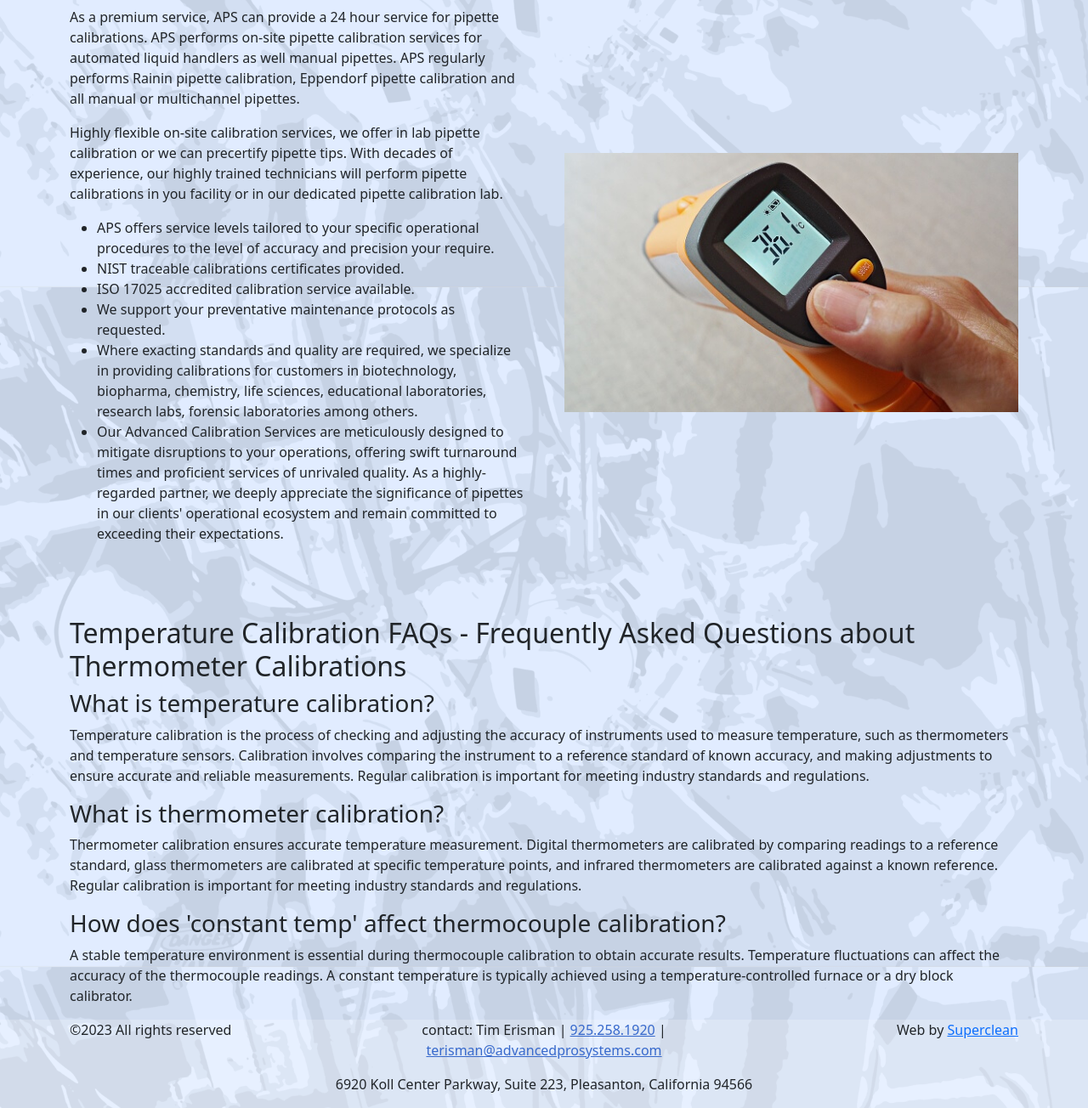
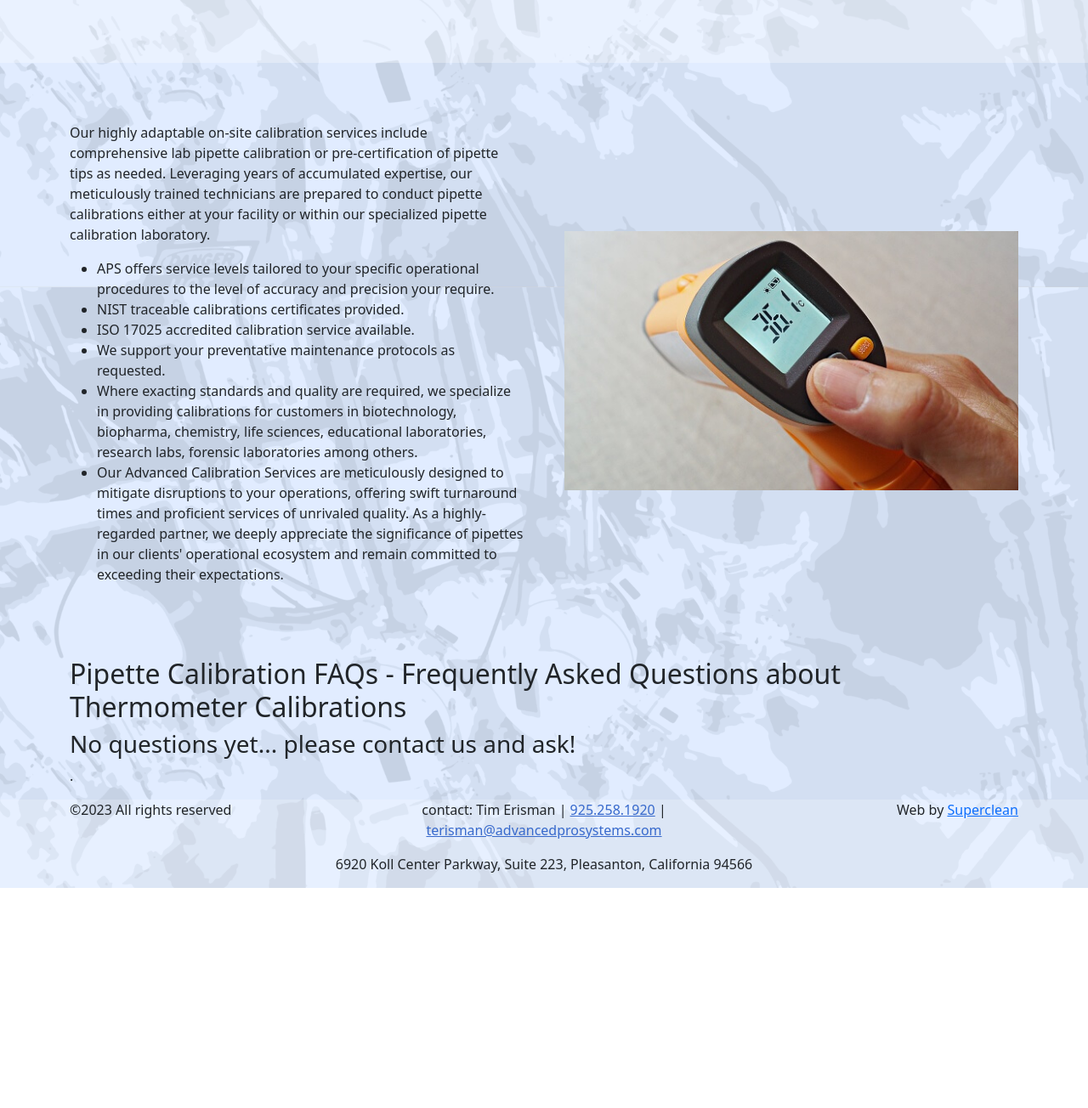
Before and after one commit to jboeger/AdvancedProSystems-2, a Gatsby site: page /services/pipette-calibration in a window 1280 px wide. Shown: the part 1262-2566 px from the top of the page at 85% size. After the commit the page ends 2307 px from the top, so only its background shows below. Built offline with nearby package versions, Linux system fonts and the light colour scheme; Gatsby itself is replaced by a stand-in of ours.

Commit message:
Update pipette-calibration.js

```diff
--- a/src/pages/services/pipette-calibration.js
+++ b/src/pages/services/pipette-calibration.js
@@ -73,6 +73,9 @@ const sections = [
         <p>
           On automated liquid handlers, APS offers NIST calibration certificates as well as preventive maintenance on well known brands such as Hamilton, Beckman, and Tecan. We also offer pipette tips that are NIST certified to work with Rainin, Eppendorf, Hamilton, Beckman, and Tecan. If your pharma process requires ISO 17025 compliance, APS is compliant to those standards as well.
         </p>
+      <p>
+          As a premium service, APS can provide a 24 hour service for pipette calibrations. APS performs on-site pipette calibration services for automated liquid handlers as well manual pipettes. APS regularly performs Rainin pipette calibration, Eppendorf pipette calibration and all manual or multichannel pipettes.
+        </p>
         <p>
           <mark> Need overnight pipette calibration? <a href="https://www.advancedprosystems.com/contact" title="Contact APS" className="link-primary">CONTACT APS</a> for rapid pipettes calibration turnaround. </mark>
         </p>
@@ -85,11 +88,9 @@ const sections = [
     imgCols: "6",
     content: (
       <div>
-        <p>
-          As a premium service, APS can provide a 24 hour service for pipette calibrations. APS performs on-site pipette calibration services for automated liquid handlers as well manual pipettes. APS regularly performs Rainin pipette calibration, Eppendorf pipette calibration and all manual or multichannel pipettes.
-        </p>
+
       <p>
-      Highly flexible on-site calibration services, we offer in lab pipette calibration or we can precertify pipette tips. With decades of experience, our highly trained technicians will perform pipette calibrations in you facility or in our dedicated pipette calibration lab.
+    Our highly adaptable on-site calibration services include comprehensive lab pipette calibration or pre-certification of pipette tips as needed. Leveraging years of accumulated expertise, our meticulously trained technicians are prepared to conduct pipette calibrations either at your facility or within our specialized pipette calibration laboratory.
       </p>
       <ul>
       <li>APS offers service levels tailored to your specific operational procedures to the level of accuracy and precision your require.</li>
@@ -111,16 +112,8 @@ const sections = [
  */
 const faqContent = [
   {
-    question: "What is temperature calibration?",
-    answer: "Temperature calibration is the process of checking and adjusting the accuracy of instruments used to measure temperature, such as thermometers and temperature sensors. Calibration involves comparing the instrument to a reference standard of known accuracy, and making adjustments to ensure accurate and reliable measurements. Regular calibration is important for meeting industry standards and regulations. "
-  },
-    {
-    question: "What is thermometer calibration?",
-    answer: "Thermometer calibration ensures accurate temperature measurement. Digital thermometers are calibrated by comparing readings to a reference standard, glass thermometers are calibrated at specific temperature points, and infrared thermometers are calibrated against a known reference. Regular calibration is important for meeting industry standards and regulations. "
-  },
-      {
-    question: "How does 'constant temp' affect thermocouple calibration?",
-    answer: "A stable temperature environment is essential during thermocouple calibration to obtain accurate results. Temperature fluctuations can affect the accuracy of the thermocouple readings. A constant temperature is typically achieved using a temperature-controlled furnace or a dry block calibrator. "
+    question: "No questions yet... please contact us and ask!",
+    answer: "."
   }
 ]
 
@@ -131,7 +124,7 @@ const CalibrationsPage = () => {
       footerBgColor="rgb(255,255,255,.2)"
     >
       <SectionChain content={sections}/>
-      <FAQ title="Temperature Calibration FAQs - Frequently Asked Questions about Thermometer Calibrations" content={faqContent} />
+      <FAQ title="Pipette Calibration FAQs - Frequently Asked Questions about Thermometer Calibrations" content={faqContent} />
     </Layout>
   );
 };
```
